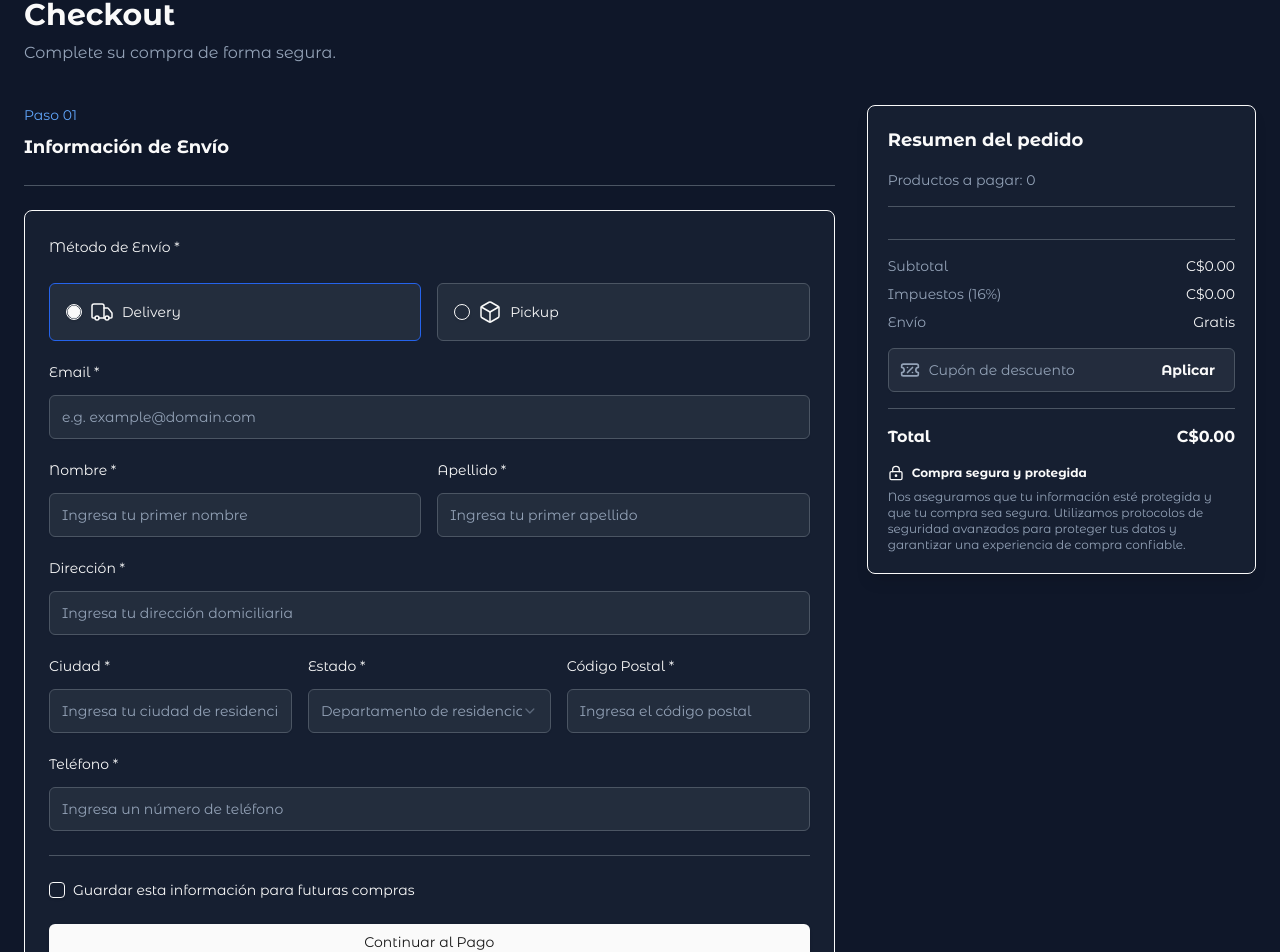
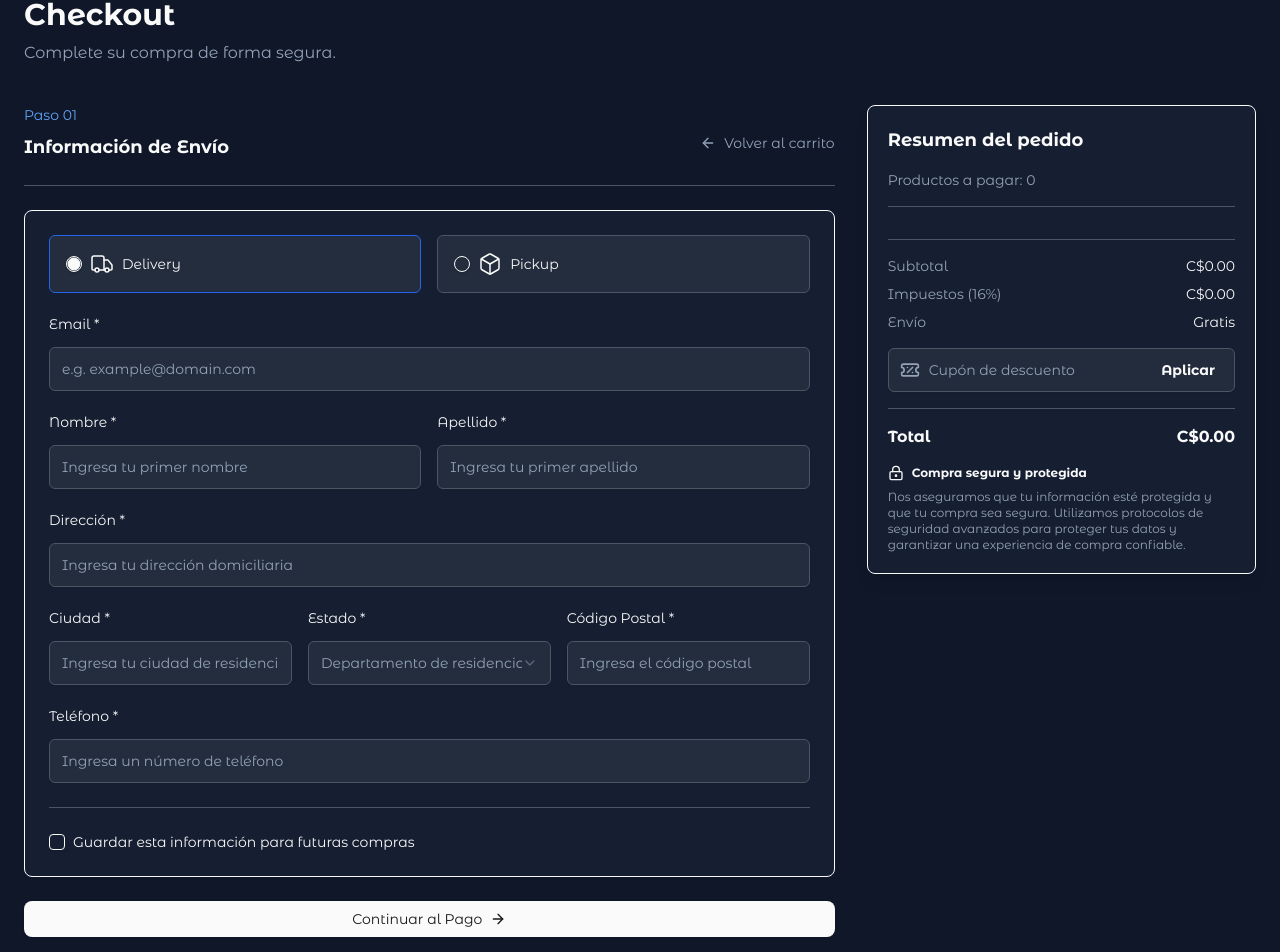
Before and after one commit to aaronportobanco/kovara-website, a Next.js app: page /checkout-page in a window 1280 px wide. Shown: the part 140-1092 px from the top of the page. Built offline with nearby package versions, Linux system fonts and the light colour scheme.

Commit message:
feat: enhance ShippingForm with navigation buttons and improved layout

```diff
--- a/src/app/checkout-page/components/ShippingForm.jsx
+++ b/src/app/checkout-page/components/ShippingForm.jsx
@@ -13,22 +13,30 @@ import {
 } from "@/components/ui/select";
 import { Checkbox } from "@/components/ui/checkbox";
 import { RadioGroup, RadioGroupItem } from "@/components/ui/radio-group";
-import { Truck, Box } from "lucide-react";
+import { Truck, Box, ArrowLeft, ArrowRight } from "lucide-react";
 import { Separator } from "@/components/ui/separator";
 
-export function ShippingForm() {
+export function ShippingForm({ onNext }) {
   const [selectedOption, setSelectedOption] = useState("delivery"); // Initialize state
 
   return (
     <section className="w-full flex flex-col gap-6">
-      <header className="flex flex-col items-start gap-2">
-        <p className="text-blue-400 text-sm">Paso 01</p>
-        <h3 className="text-lg font-bold">Información de Envío</h3>
-      </header>
+      <div className="flex items-end justify-between">
+        <header className="flex flex-col items-start gap-2">
+          <p className="text-blue-400 text-sm">Paso 01</p>
+          <h3 className="text-lg font-bold">Información de Envío</h3>
+        </header>
+        <Button
+          variant="Link"
+          href="/cart-products"
+          className="p-0 text-muted-foreground hover:text-foreground"
+        >
+          <ArrowLeft />
+          Volver al carrito
+        </Button>
+      </div>
       <Separator className="bg-gray-600" /> {/* Added mt-4 for spacing */}
       <form className="space-y-6 bg-slate-800/50 border border-foreground p-6 rounded-lg">
-        <Label htmlFor="shippingMethod">Método de Envío *</Label>
-
         <RadioGroup
           id="shippingMethod"
           defaultValue="delivery"
@@ -147,11 +155,11 @@ export function ShippingForm() {
             Guardar esta información para futuras compras
           </Label>
         </div>
-
-        <Button type="submit" className="w-full">
-          Continuar al Pago
-        </Button>
       </form>
+      <Button type="button" className="w-full rounded-lg" onClick={onNext}>
+        Continuar al Pago
+        <ArrowRight />
+      </Button>
     </section>
   );
 }
```
